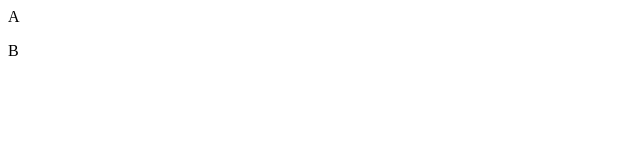
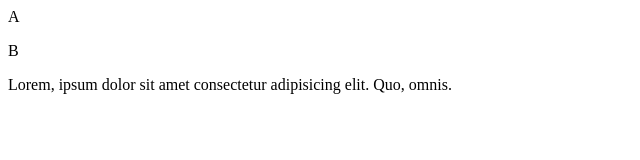
Before and after one commit to fellainthewagon/git-test, a plain HTML site: page index.html in a window 1280 px wide. Shown: the whole page, without its empty margins (0-640 px from the left). Drawn offline with Linux system fonts and the light colour scheme.

Commit message:
added lorem10

```diff
--- a/index.html
+++ b/index.html
@@ -9,5 +9,6 @@
   <body>
     <div>A</div>
     <p>B</p>
+    <p>Lorem, ipsum dolor sit amet consectetur adipisicing elit. Quo, omnis.</p>
   </body>
 </html>
```
